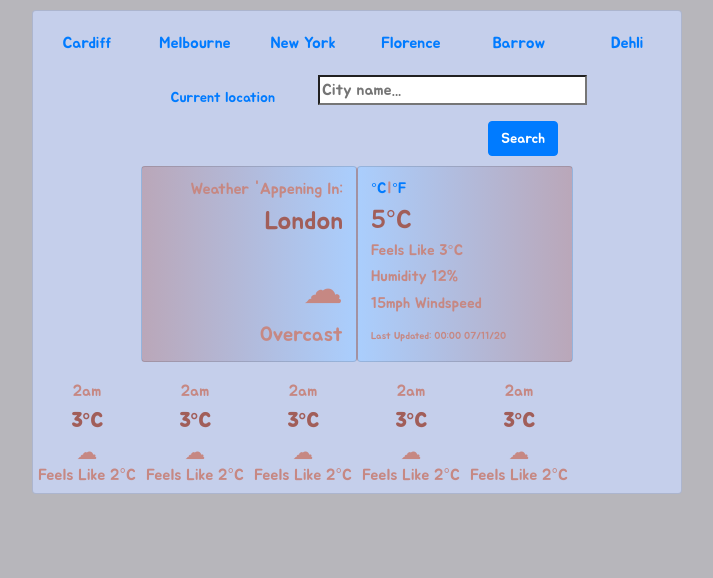
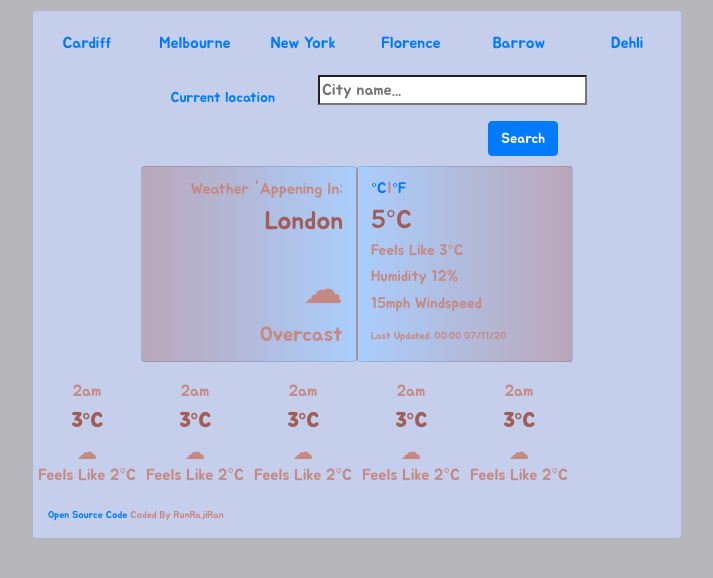
Before and after one commit to 13raji/weather-app-react, a React (Create React App) app: page / in a window 1280 px wide. Shown: the top 578 px of the page, without its empty margins (283-996 px from the left). Built offline with nearby package versions, Linux system fonts and the light colour scheme.

Commit message:
footer js+ css

```diff
--- a/src/App.js
+++ b/src/App.js
@@ -4,6 +4,7 @@ import CityLinks from "./CityLinks";
 import SearchForm from "./SearchForm";
 import CurrentForecast from "./CurrentForecast";
 import Forecast from "./Forecast";
+import Footer from "./Footer";
 
 function App() {
   return (
@@ -16,6 +17,7 @@ function App() {
         <Forecast />
         <Forecast />
       </div>
+      <Footer />
     </div>
 
   );
--- /dev/null
+++ b/src/Footer.css
@@ -0,0 +1,3 @@
+.footer {
+  margin: 15px;
+}
--- /dev/null
+++ b/src/Footer.js
@@ -0,0 +1,14 @@
+import React from "react";
+import "./Footer.css";
+
+export default function Footer() {
+  return (
+    <p className="footer">
+      {" "}
+      <a href="https://github.com/13raji/Weather-App" target=" ">
+        open source code
+      </a>{" "}
+      coded by RunRajiRan
+    </p>
+  );
+}
```
Also changed, not shown: 1 other file (tests, documents, lock files or other folders).
